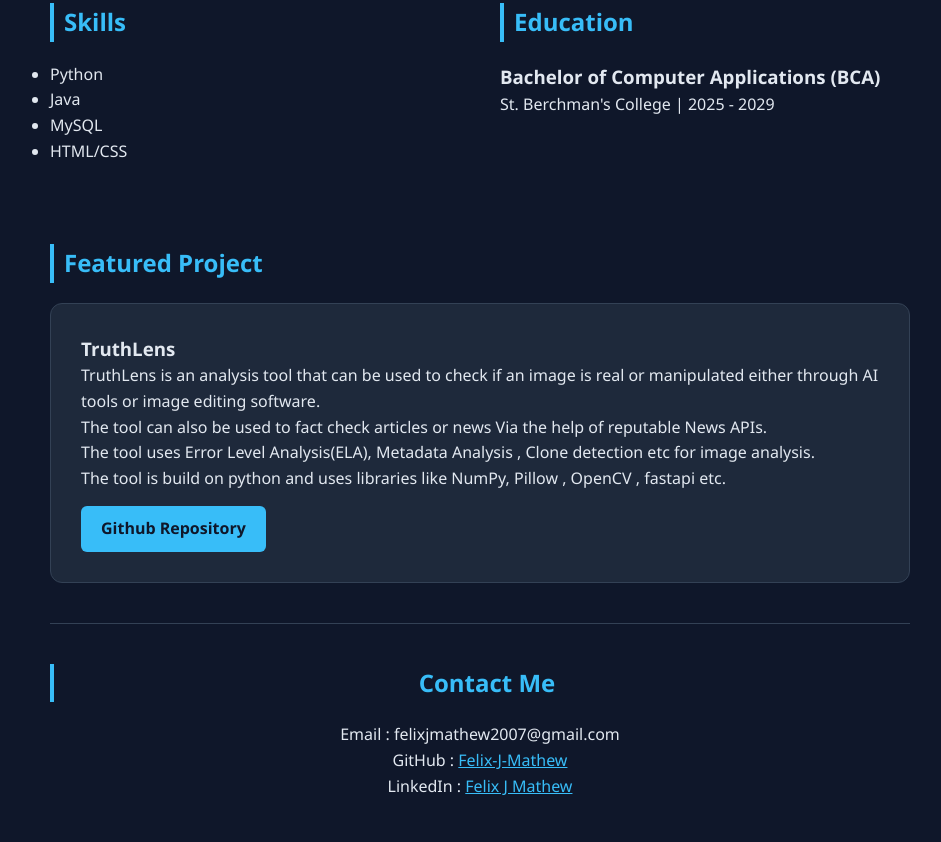
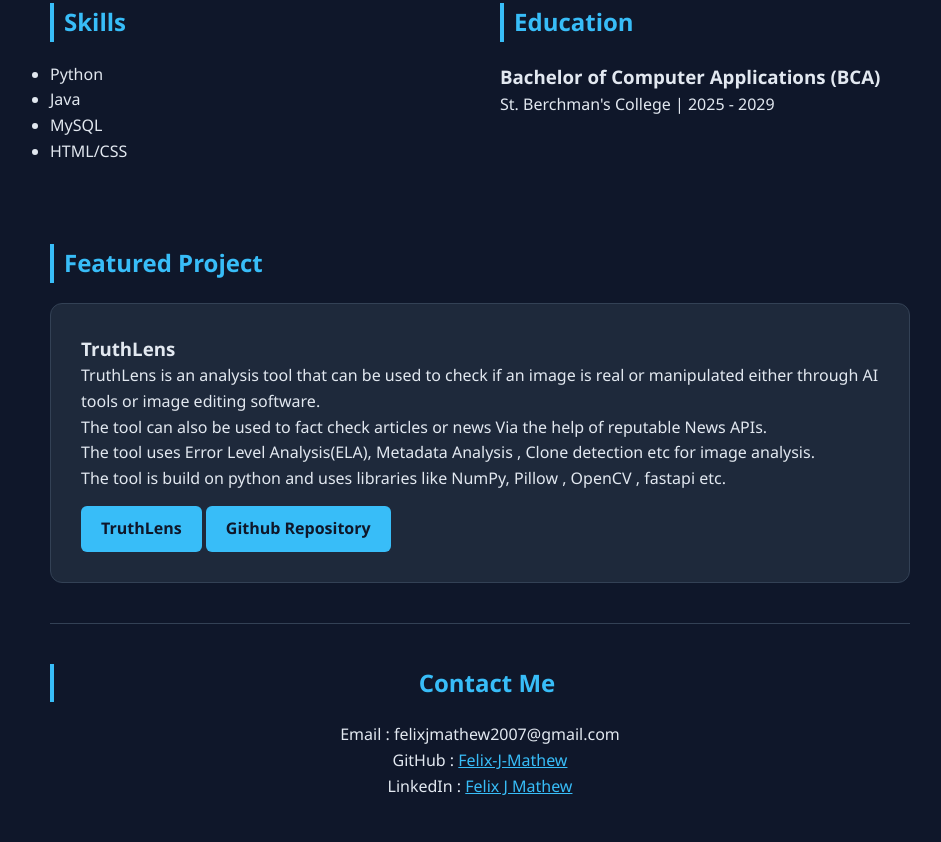
Before and after one commit to Felix-J-Mathew/Portfolio, a plain HTML site: page index.html in a window 1280 px wide. Shown: the part 808-1650 px from the top of the page, without its empty margins (160-1101 px from the left). Drawn offline with Linux system fonts and the light colour scheme.

Commit message:
Add link to TruthLens website in index.html

```diff
--- a/index.html
+++ b/index.html
@@ -48,6 +48,7 @@
                             The tool can also be used to fact check articles or news Via the help of reputable News APIs.<br>
                             The tool uses Error Level Analysis(ELA), Metadata Analysis , Clone detection etc for image analysis.<br>
                             The tool is build on python and uses libraries like NumPy, Pillow , OpenCV , fastapi etc.<br>
+                            <a href="https://truth-lens-phi.vercel.app/">TruthLens</a>
                             <a href="https://www.github.com/Felix-J-Mathew/truthlens">Github Repository</a>
                         </p>
                     </div>
```
